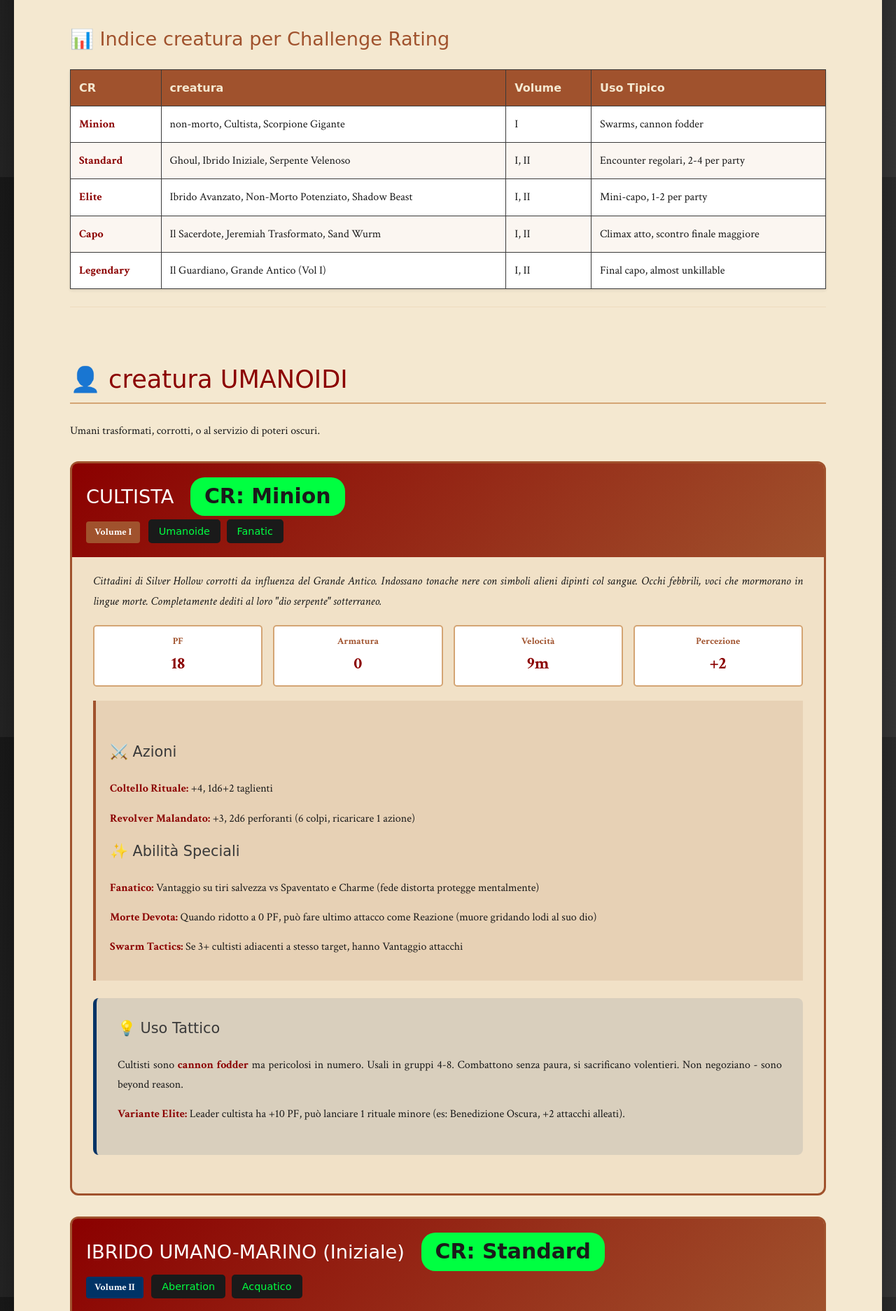
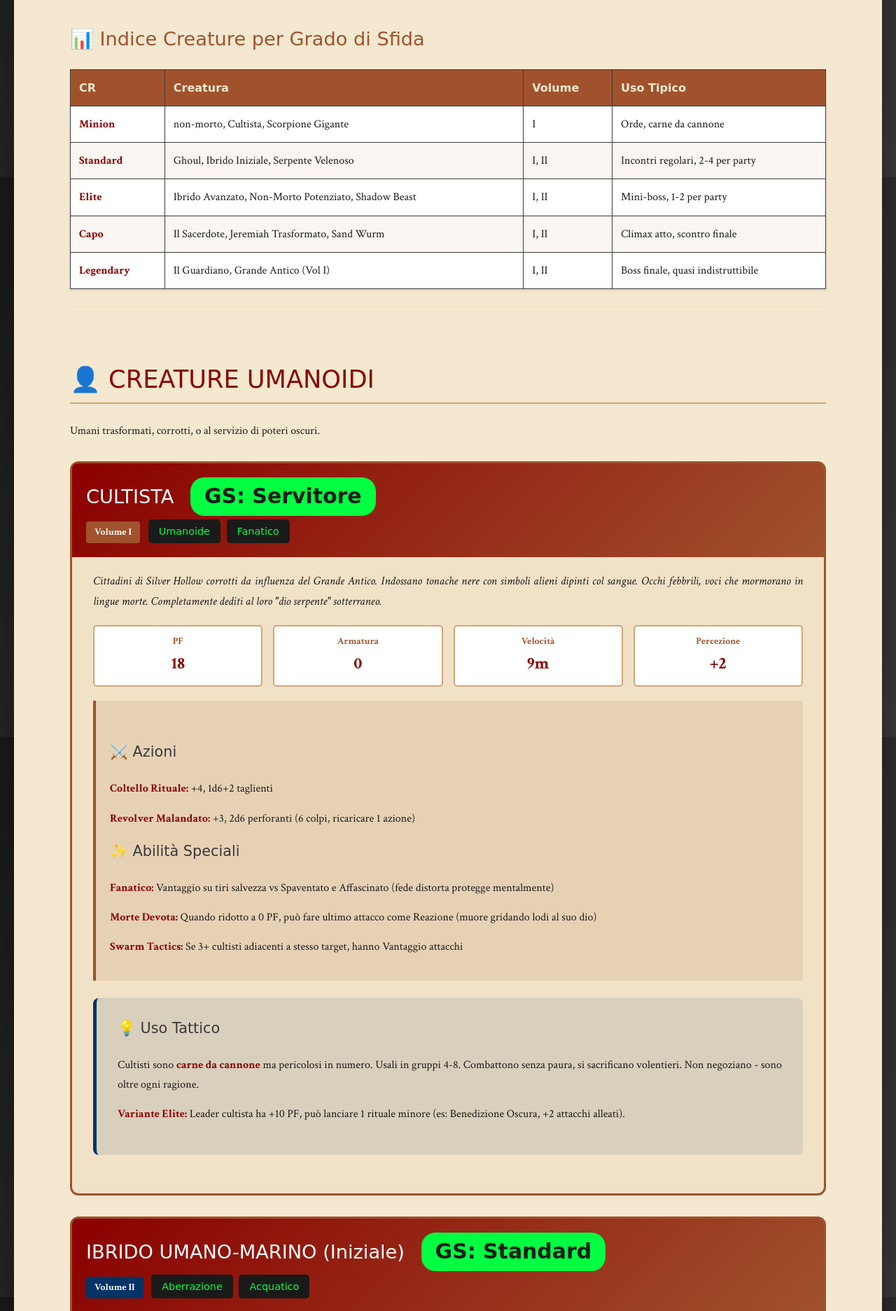
Before and after one commit to ricscar2570/Gunsmoke-Dread, a plain HTML site: page Bestiary.html in a window 1280 px wide. Shown: the part 1347-3220 px from the top of the page at 70% size. Drawn offline with nearby package versions, Linux system fonts and the light colour scheme; a web font is replaced by a local one.

Commit message:
Update Bestiary.html

```diff
--- a/Bestiary.html
+++ b/Bestiary.html
@@ -3,7 +3,7 @@
 <head>
   <meta charset="UTF-8">
   <meta name="viewport" content="width=device-width, initial-scale=1.0">
-  <title>Bestiary - Gunsmoke & Dread</title>
+  <title>Bestiario - Gunsmoke & Dread</title>
 
   <!-- External Stylesheets -->
   <link rel="stylesheet" href="assets/css/main-styles.css">
@@ -33,7 +33,7 @@
       border: none;
     }
 
-    .creatura-type {
+    .tipo-creatura {
       display: inline-block;
       background: var(--night-black);
       color: var(--alien-green);
@@ -78,7 +78,7 @@
       margin: 15px 0;
     }
 
-    .challenge-rating {
+    .grado-sfida {
       display: inline-block;
       background: var(--alien-green);
       color: var(--night-black);
@@ -156,13 +156,13 @@
           </ul>
         </div>
 
-        <h3>📊 Indice creatura per Challenge Rating</h3>
+        <h3>📊 Indice Creature per Grado di Sfida</h3>
 
         <table>
           <thead>
             <tr>
               <th>CR</th>
-              <th>creatura</th>
+              <th>Creatura</th>
               <th>Volume</th>
               <th>Uso Tipico</th>
             </tr>
@@ -172,48 +172,48 @@
               <td><strong>Minion</strong></td>
               <td>non-morto, Cultista, Scorpione Gigante</td>
               <td>I</td>
-              <td>Swarms, cannon fodder</td>
+              <td>Orde, carne da cannone</td>
             </tr>
             <tr>
               <td><strong>Standard</strong></td>
               <td>Ghoul, Ibrido Iniziale, Serpente Velenoso</td>
               <td>I, II</td>
-              <td>Encounter regolari, 2-4 per party</td>
+              <td>Incontri regolari, 2-4 per party</td>
             </tr>
             <tr>
               <td><strong>Elite</strong></td>
               <td>Ibrido Avanzato, Non-Morto Potenziato, Shadow Beast</td>
               <td>I, II</td>
-              <td>Mini-capo, 1-2 per party</td>
+              <td>Mini-boss, 1-2 per party</td>
             </tr>
             <tr>
               <td><strong>Capo</strong></td>
               <td>Il Sacerdote, Jeremiah Trasformato, Sand Wurm</td>
               <td>I, II</td>
-              <td>Climax atto, scontro finale maggiore</td>
+              <td>Climax atto, scontro finale</td>
             </tr>
             <tr>
               <td><strong>Legendary</strong></td>
               <td>Il Guardiano, Grande Antico (Vol I)</td>
               <td>I, II</td>
-              <td>Final capo, almost unkillable</td>
+              <td>Boss finale, quasi indistruttibile</td>
             </tr>
           </tbody>
         </table>
       </section>
 
-      <!-- SEZIONE: creatura UMANOIDI -->
+      <!-- SEZIONE: CREATURE UMANOIDI -->
       <section class="section">
-        <h2>👤 creatura UMANOIDI</h2>
+        <h2>👤 CREATURE UMANOIDI</h2>
         <p>Umani trasformati, corrotti, o al servizio di poteri oscuri.</p>
 
         <!-- CULTISTA -->
         <div class="creatura-entry">
           <div class="creatura-header">
-            <h3>CULTISTA <span class="challenge-rating">CR: Minion</span></h3>
+            <h3>CULTISTA <span class="grado-sfida">GS: Servitore</span></h3>
             <span class="volume-tag vol-1">Volume I</span>
-            <span class="creatura-type">Umanoide</span>
-            <span class="creatura-type">Fanatic</span>
+            <span class="tipo-creatura">Umanoide</span>
+            <span class="tipo-creatura">Fanatico</span>
           </div>
 
           <p style="font-style: italic; font-size: 1.05em; line-height: 1.7;">
@@ -247,7 +247,7 @@
             <p><strong>Revolver Malandato:</strong> +3, 2d6 perforanti (6 colpi, ricaricare 1 azione)</p>
 
             <h4 style="margin-top: 20px;">✨ Abilità Speciali</h4>
-            <p><strong>Fanatico:</strong> Vantaggio su tiri salvezza vs Spaventato e Charme (fede distorta
+            <p><strong>Fanatico:</strong> Vantaggio su tiri salvezza vs Spaventato e Affascinato (fede distorta
             protegge mentalmente)</p>
             <p><strong>Morte Devota:</strong> Quando ridotto a 0 PF, può fare ultimo attacco come Reazione
             (muore gridando lodi al suo dio)</p>
@@ -256,8 +256,8 @@
 
           <div class="tip-box">
             <h4>💡 Uso Tattico</h4>
-            <p>Cultisti sono <strong>cannon fodder</strong> ma pericolosi in numero. Usali in gruppi 4-8.
-            Combattono senza paura, si sacrificano volentieri. Non negoziano - sono beyond reason.</p>
+            <p>Cultisti sono <strong>carne da cannone</strong> ma pericolosi in numero. Usali in gruppi 4-8.
+            Combattono senza paura, si sacrificano volentieri. Non negoziano - sono oltre ogni ragione.</p>
             <p style="margin-top: 10px;"><strong>Variante Elite:</strong> Leader cultista ha +10 PF,
             può lanciare 1 rituale minore (es: Benedizione Oscura, +2 attacchi alleati).</p>
           </div>
@@ -266,10 +266,10 @@
         <!-- IBRIDO INIZIALE -->
         <div class="creatura-entry">
           <div class="creatura-header">
-            <h3>IBRIDO UMANO-MARINO (Iniziale) <span class="challenge-rating">CR: Standard</span></h3>
+            <h3>IBRIDO UMANO-MARINO (Iniziale) <span class="grado-sfida">GS: Standard</span></h3>
             <span class="volume-tag vol-2">Volume II</span>
-            <span class="creatura-type">Aberration</span>
-            <span class="creatura-type">Acquatico</span>
+            <span class="tipo-creatura">Aberrazione</span>
+            <span class="tipo-creatura">Acquatico</span>
           </div>
 
           <p style="font-style: italic; font-size: 1.05em; line-height: 1.7;">
@@ -333,10 +333,10 @@
         <!-- IBRIDO AVANZATO -->
         <div class="creatura-entry">
           <div class="creatura-header">
-            <h3>IBRIDO AVANZATO <span class="challenge-rating">CR: Elite</span></h3>
+            <h3>IBRIDO AVANZATO <span class="grado-sfida">GS: Elite</span></h3>
             <span class="volume-tag vol-2">Volume II</span>
-            <span class="creatura-type">Aberration</span>
-            <span class="creatura-type">Acquatico</span>
+            <span class="tipo-creatura">Aberrazione</span>
+            <span class="tipo-creatura">Acquatico</span>
           </div>
 
           <p style="font-style: italic; font-size: 1.05em; line-height: 1.7;">
@@ -402,9 +402,9 @@
         <!-- non-morto -->
         <div class="creatura-entry">
           <div class="creatura-header">
-            <h3>non-morto (Standard) <span class="challenge-rating">CR: Minion</span></h3>
+            <h3>non-morto (Standard) <span class="grado-sfida">GS: Servitore</span></h3>
             <span class="volume-tag vol-1">Volume I</span>
-            <span class="creatura-type">Non-Morto</span>
+            <span class="tipo-creatura">Non-Morto</span>
           </div>
 
           <p style="font-style: italic; font-size: 1.05em; line-height: 1.7;">
@@ -457,10 +457,10 @@
         <!-- GHOUL -->
         <div class="creatura-entry">
           <div class="creatura-header">
-            <h3>GHOUL <span class="challenge-rating">CR: Standard</span></h3>
+            <h3>GHOUL <span class="grado-sfida">GS: Standard</span></h3>
             <span class="volume-tag vol-1">Volume I</span>
-            <span class="creatura-type">Non-Morto</span>
-            <span class="creatura-type">Intelligente</span>
+            <span class="tipo-creatura">Non-Morto</span>
+            <span class="tipo-creatura">Intelligente</span>
           </div>
 
           <p style="font-style: italic; font-size: 1.05em; line-height: 1.7;">
@@ -532,10 +532,10 @@
         <!-- IL SACERDOTE -->
         <div class="creatura-entry">
           <div class="creatura-header">
-            <h3>IL SACERDOTE (Ibrido Finale) <span class="challenge-rating">CR: Capo</span></h3>
+            <h3>IL SACERDOTE (Ibrido Finale) <span class="grado-sfida">GS: Capo</span></h3>
             <span class="volume-tag vol-2">Volume II</span>
-            <span class="creatura-type">Aberration</span>
-            <span class="creatura-type">Capo</span>
+            <span class="tipo-creatura">Aberrazione</span>
+            <span class="tipo-creatura">Capo</span>
           </div>
 
           <p style="font-style: italic; font-size: 1.05em; line-height: 1.7;">
@@ -603,11 +603,11 @@
         <!-- IL GUARDIANO -->
         <div class="creatura-entry">
           <div class="creatura-header">
-            <h3>IL GUARDIANO <span class="challenge-rating">CR: Legendary</span></h3>
+            <h3>IL GUARDIANO <span class="grado-sfida">GS: Leggendario</span></h3>
             <span class="volume-tag vol-2">Volume II</span>
-            <span class="creatura-type">Great Vecchio One</span>
-            <span class="creatura-type">Aberration</span>
-            <span class="creatura-type">God-Tier</span>
+            <span class="tipo-creatura">Great Vecchio One</span>
+            <span class="tipo-creatura">Aberrazione</span>
+            <span class="tipo-creatura">God-Tier</span>
           </div>
 
           <p style="font-style: italic; font-size: 1.05em; line-height: 1.7;">
@@ -639,8 +639,8 @@
 
           <div class="ability-list">
             <h4>⚔️ Azioni (3 per turno)</h4>
-            <p><strong>Morso Colossale:</strong> +10, 4d10+8 perforanti, reach 3m</p>
-            <p><strong>Tentacolo Slam:</strong> +9, 3d8+6 contundenti, reach 10m, può afferrare (Forza
+            <p><strong>Morso Colossale:</strong> +10, 4d10+8 perforanti, portata 3m</p>
+            <p><strong>Tentacolo Slam:</strong> +9, 3d8+6 contundenti, portata 10m, può afferrare (Forza
             CD 18 per liberarsi)</p>
             <p><strong>Constrict:</strong> Se afferra, automaticamente 3d10 contundenti inizio turno +
             Soffocato</p>
@@ -783,7 +783,7 @@
     <!-- Footer -->
     <div class="footer">
       <p style="font-size: 0.9em;">
-        <strong>Bestiary - Gunsmoke & Dread Collection</strong><br>
+        <strong>Bestiario - Gunsmoke & Dread Collection</strong><br>
         Compatible with Daggerheart™ SRD 1.0
       </p>
       <p style="margin-top: 20px; font-size: 0.85em; color: var(--desert-sand);">
```
